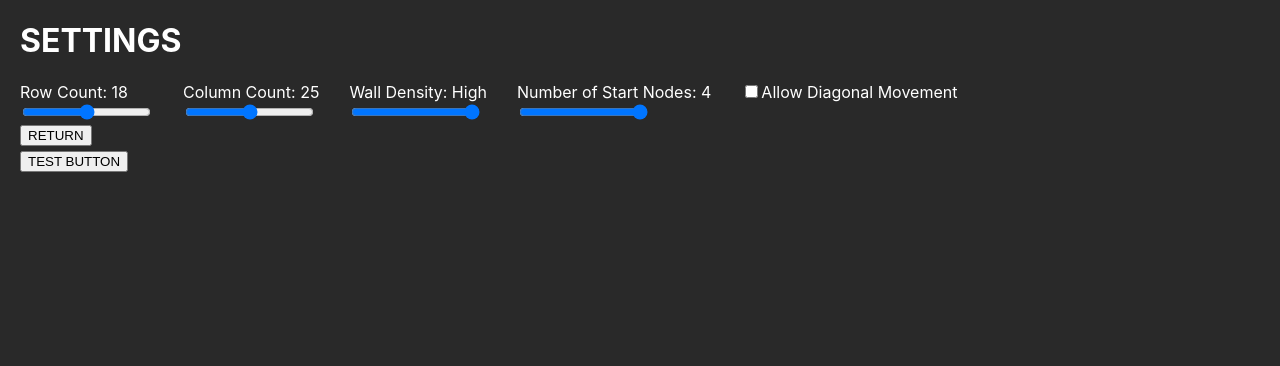
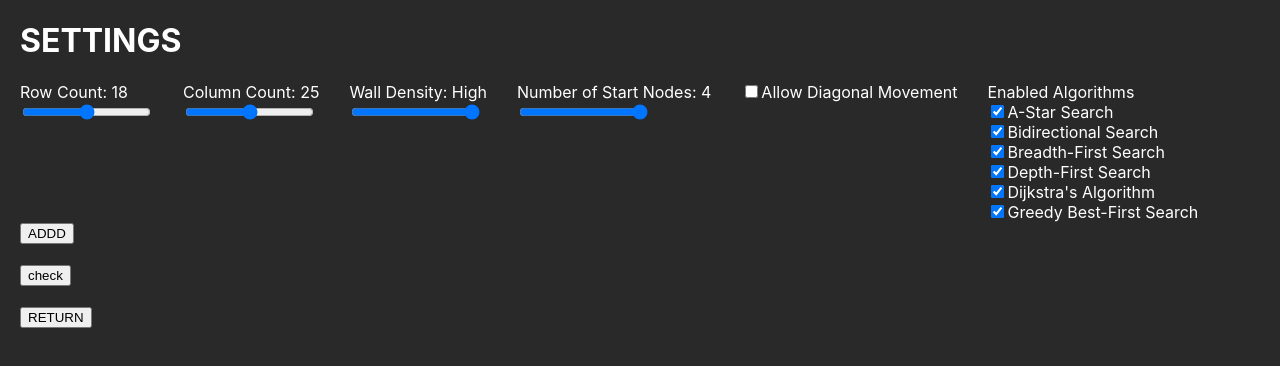
Before and after one commit to vik-ma/pathfinding-race, a React (Create React App) app: page / in a window 1280 px wide. Both pictures are taken after a click on the button "SETTINGS". Shown: the top 366 px of the page. Built offline with nearby package versions, Linux system fonts and the light colour scheme.

Commit message:
Added disabledAlgos array and settings to disable certain algorithms

```diff
--- a/src/App.js
+++ b/src/App.js
@@ -26,8 +26,10 @@ function App() {
     SLIDER_WALL_DENSITY_DEFAULT_VALUE
   );
 
-  const ALLOW_DIAGONAL_VALUE = false;
-  const [allowDiagonal, setAllowDiagonal] = useState(ALLOW_DIAGONAL_VALUE);
+  const ALLOW_DIAGONAL_DEFAULT_VALUE = false;
+  const [allowDiagonal, setAllowDiagonal] = useState(
+    ALLOW_DIAGONAL_DEFAULT_VALUE
+  );
 
   const [winnerAlgo, setWinnerAlgo] = useState({});
   const [renderWinnerMsg, setRenderWinnerMsg] = useState(false);
@@ -74,6 +76,17 @@ function App() {
       () => Math.floor(Math.random() * 6)
     )
   );
+
+  // const [disabledAlgos, setDisabledAlgos] = useState({
+  //   1: false,
+  //   2: false,
+  //   3: false,
+  //   4: false,
+  //   5: false,
+  //   6: false,
+  // });
+
+  const [disabledAlgos, setDisabledAlgos] = useState([]);
 
   const [gridKey, setGridKey] = useState(0);
   const [titleKey, setTitleKey] = useState(1000);
@@ -209,6 +222,8 @@ function App() {
             switchToSettingsMenu,
             allowDiagonal,
             setAllowDiagonal,
+            disabledAlgos,
+            setDisabledAlgos,
           }}
         >
           {isSettingsRendered ? <GridCustomizer /> : null}
@@ -231,13 +246,13 @@ function App() {
               Destroy Grid
             </button>
             <button onClick={remakeGrid}>Remake Grid</button> */}
-            <button
+            {/* <button
               onClick={() => {
                 setRenderTest(true);
               }}
             >
               TEST BUTTON
-            </button>
+            </button> */}
           </div>
           {renderTest ? <TestComponent /> : null}
         </GridContext.Provider>
--- a/src/PathfindingVisualizer/GridCustomizer.js
+++ b/src/PathfindingVisualizer/GridCustomizer.js
@@ -14,6 +14,8 @@ export const GridCustomizer = () => {
     remakeGrid,
     allowDiagonal,
     setAllowDiagonal,
+    disabledAlgos,
+    setDisabledAlgos,
   } = useContext(GridContext);
 
   const defaultRowValue = rowCount;
@@ -24,6 +26,25 @@ export const GridCustomizer = () => {
   const wallDensityMap = { 1: 0.15, 2: 0.25, 3: 0.4 };
   const inverseWallDensityMap = { 0.15: 1, 0.25: 2, 0.4: 3 };
   const wordWallDensityMap = { 0.15: "Low", 0.25: "Medium", 0.4: "High" };
+
+  const addToDisabledAlgos = (num) => {
+    if (disabledAlgos.length < 5) {
+      setDisabledAlgos([...disabledAlgos, num]);
+    }
+  };
+
+  const handleAlgoCheckboxChange = (e, num) => {
+    if (!e) {
+      //If checkbox gets unchecked
+      if (disabledAlgos.length < 5) {
+        setDisabledAlgos([...disabledAlgos, num]);
+      }
+    } else {
+      //If checkbox gets checked
+      const newArray = disabledAlgos.filter((x) => x !== num);
+      setDisabledAlgos(newArray);
+    }
+  };
 
   return (
     <div>
@@ -91,7 +112,77 @@ export const GridCustomizer = () => {
           />
           <label htmlFor="allowDiagonals">Allow Diagonal Movement</label>
         </div>
+        <div className="sliderElement">
+          <label>Enabled Algorithms</label>
+          <br />
+          <input
+            type="checkbox"
+            id="astar"
+            name="astar"
+            checked={!disabledAlgos.includes(0)}
+            value="astar"
+            onChange={(e) => handleAlgoCheckboxChange(e.target.checked, 0)}
+          />
+          <label htmlFor="astar">A-Star Search</label>
+          <br />
+          <input
+            type="checkbox"
+            id="bidirectional"
+            name="bidirectional"
+            checked={!disabledAlgos.includes(1)}
+            value="bidirectional"
+            onChange={(e) => handleAlgoCheckboxChange(e.target.checked, 1)}
+          />
+          <label htmlFor="bidirectional">Bidirectional Search</label>
+          <br />
+          <input
+            type="checkbox"
+            id="breadth"
+            name="breadth"
+            checked={!disabledAlgos.includes(2)}
+            value="breadth"
+            onChange={(e) => handleAlgoCheckboxChange(e.target.checked, 2)}
+          />
+          <label htmlFor="breadth">Breadth-First Search</label>
+          <br />
+          <input
+            type="checkbox"
+            id="depth"
+            name="depth"
+            checked={!disabledAlgos.includes(3)}
+            value="depth"
+            onChange={(e) => handleAlgoCheckboxChange(e.target.checked, 3)}
+          />
+          <label htmlFor="depth">Depth-First Search</label>
+          <br />
+          <input
+            type="checkbox"
+            id="dijkstra"
+            name="dijkstra"
+            checked={!disabledAlgos.includes(4)}
+            value="dijkstra"
+            onChange={(e) => handleAlgoCheckboxChange(e.target.checked, 4)}
+          />
+          <label htmlFor="dijkstra">Dijkstra's Algorithm</label>
+          <br />
+          <input
+            type="checkbox"
+            id="greedy"
+            name="greedy"
+            checked={!disabledAlgos.includes(5)}
+            value="greedy"
+            onChange={(e) => handleAlgoCheckboxChange(e.target.checked, 5)}
+          />
+          <label htmlFor="greedy">Greedy Best-First Search</label>
+        </div>
       </div>
+      <button onClick={() => addToDisabledAlgos(1)}>ADDD</button>
+      <br />
+      {disabledAlgos}
+      <br />
+      <button onClick={null}>check</button>
+      <br />
+      <br />
       <button onClick={() => remakeGrid()}>RETURN</button>
     </div>
   );
```
